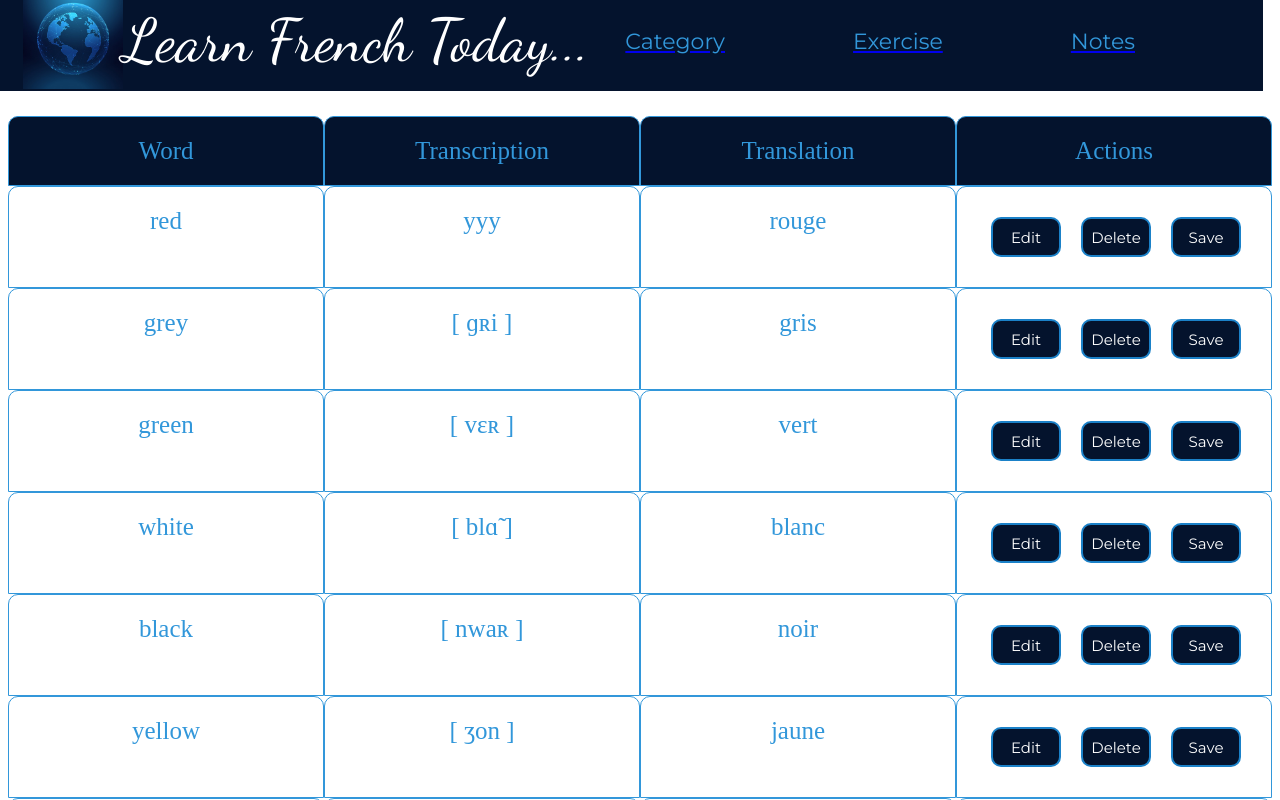
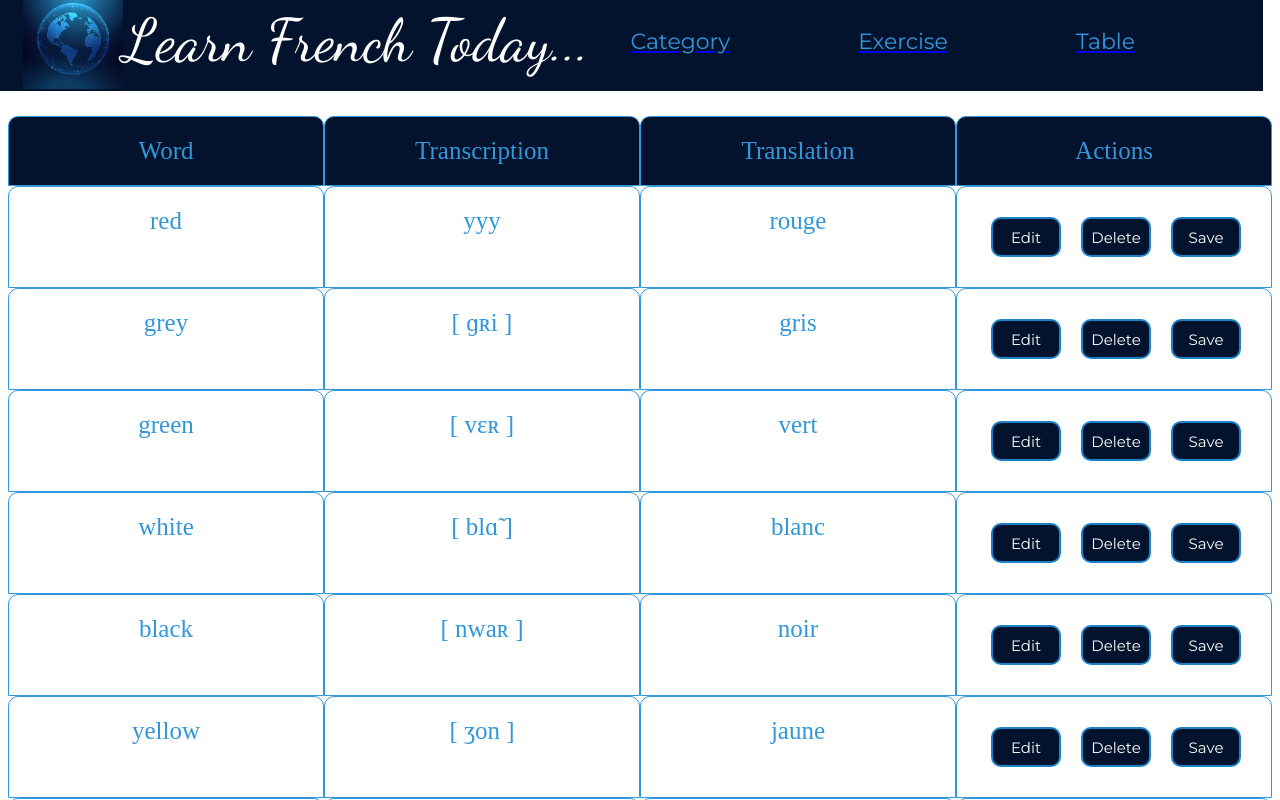
Before and after one commit to KateM3d/words, a React (Create React App) app: page /table in a window 1280 px wide. Shown: the top 800 px of the page. Built offline with nearby package versions, Linux system fonts and the light colour scheme; data requests are answered from the project's data file.

Commit message:
fixed path to table

```diff
--- a/src/components/Header/Header.jsx
+++ b/src/components/Header/Header.jsx
@@ -17,8 +17,8 @@ function Header() {
         <Link to="/exercise">
           <li className="menu">Exercise</li>
         </Link>
-        <Link to="/notes">
-          <li className="menu">Notes</li>
+        <Link to="/table">
+          <li className="menu">Table</li>
         </Link>
       </ul>
     </div>
```
